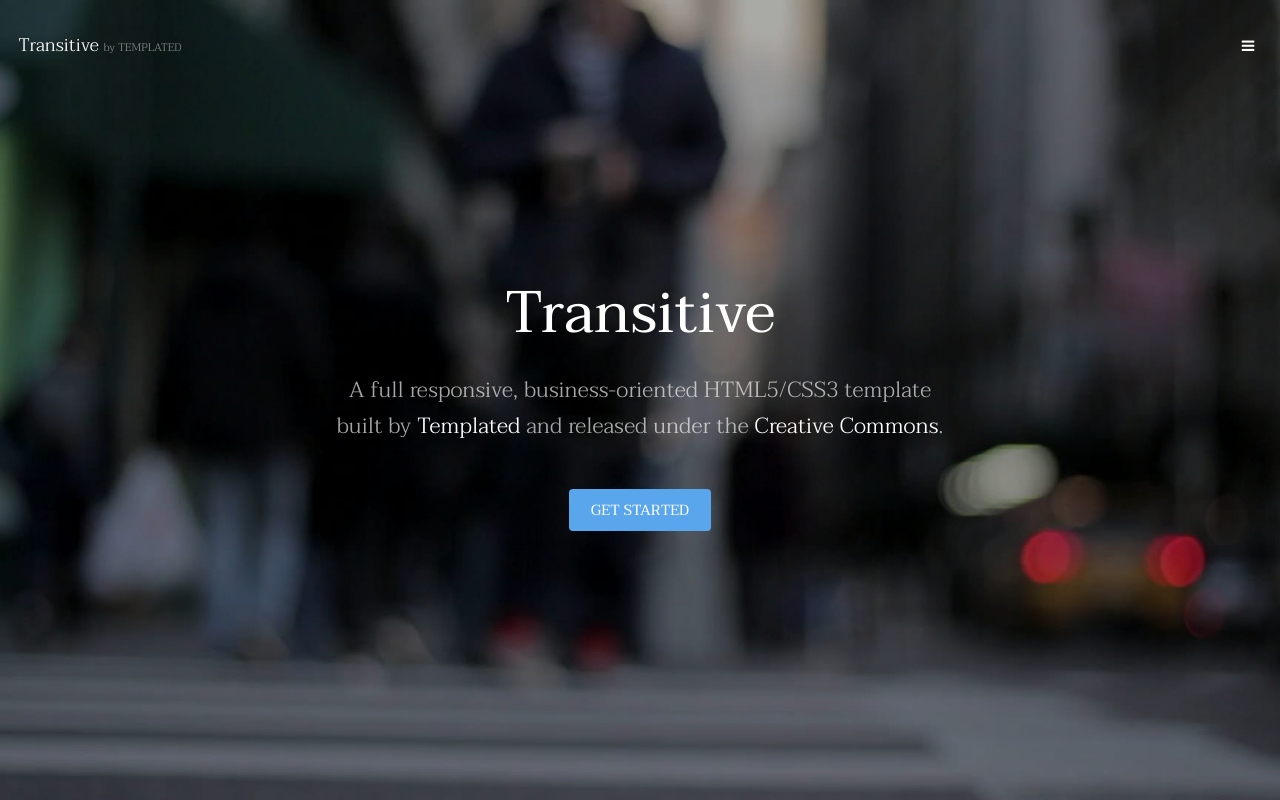
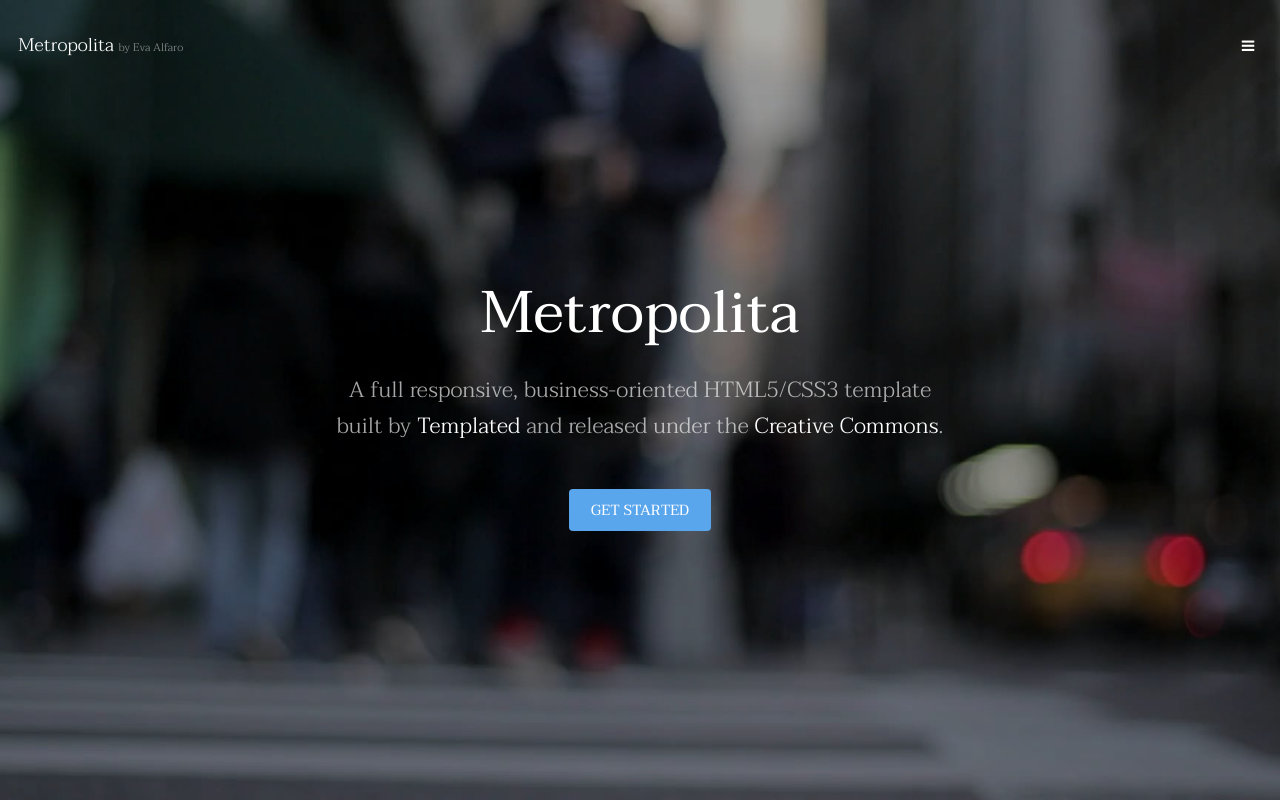
Before and after one commit to evaeveevo/04_REP_METROPOLITA, a plain HTML site: page index.html in a window 1280 px wide. Shown: the top 800 px of the page. Drawn offline with Linux system fonts and the light colour scheme.

Commit message:
cambios en la portada por EVA

```diff
--- a/index.html
+++ b/index.html
@@ -6,7 +6,7 @@
 -->
 <html>
 	<head>
-		<title>Transitive by TEMPLATED</title>
+		<title>Metropolita by Eva Alfaro</title>
 		<meta charset="utf-8" />
 		<meta name="viewport" content="width=device-width, initial-scale=1" />
 		<link rel="stylesheet" href="assets/css/main.css" />
@@ -15,7 +15,7 @@
 
 		<!-- Header -->
 			<header id="header" class="alt">
-				<div class="logo"><a href="index.html">Transitive <span>by TEMPLATED</span></a></div>
+				<div class="logo"><a href="index.html">Metropolita <span>by Eva Alfaro</span></a></div>
 				<a href="#menu" class="toggle"><span>Menu</span></a>
 			</header>
 
@@ -36,7 +36,7 @@
 		-->
 			<section id="banner" data-video="images/banner">
 				<div class="inner">
-					<h1>Transitive</h1>
+					<h1>Metropolita</h1>
 					<p>A full responsive, business-oriented HTML5/CSS3 template<br />
 					built by <a href="https://templated.co/">Templated</a> and released under the <a href="https://templated.co/license">Creative Commons</a>.</p>
 					<a href="#one" class="button special scrolly">Get Started</a>
```
